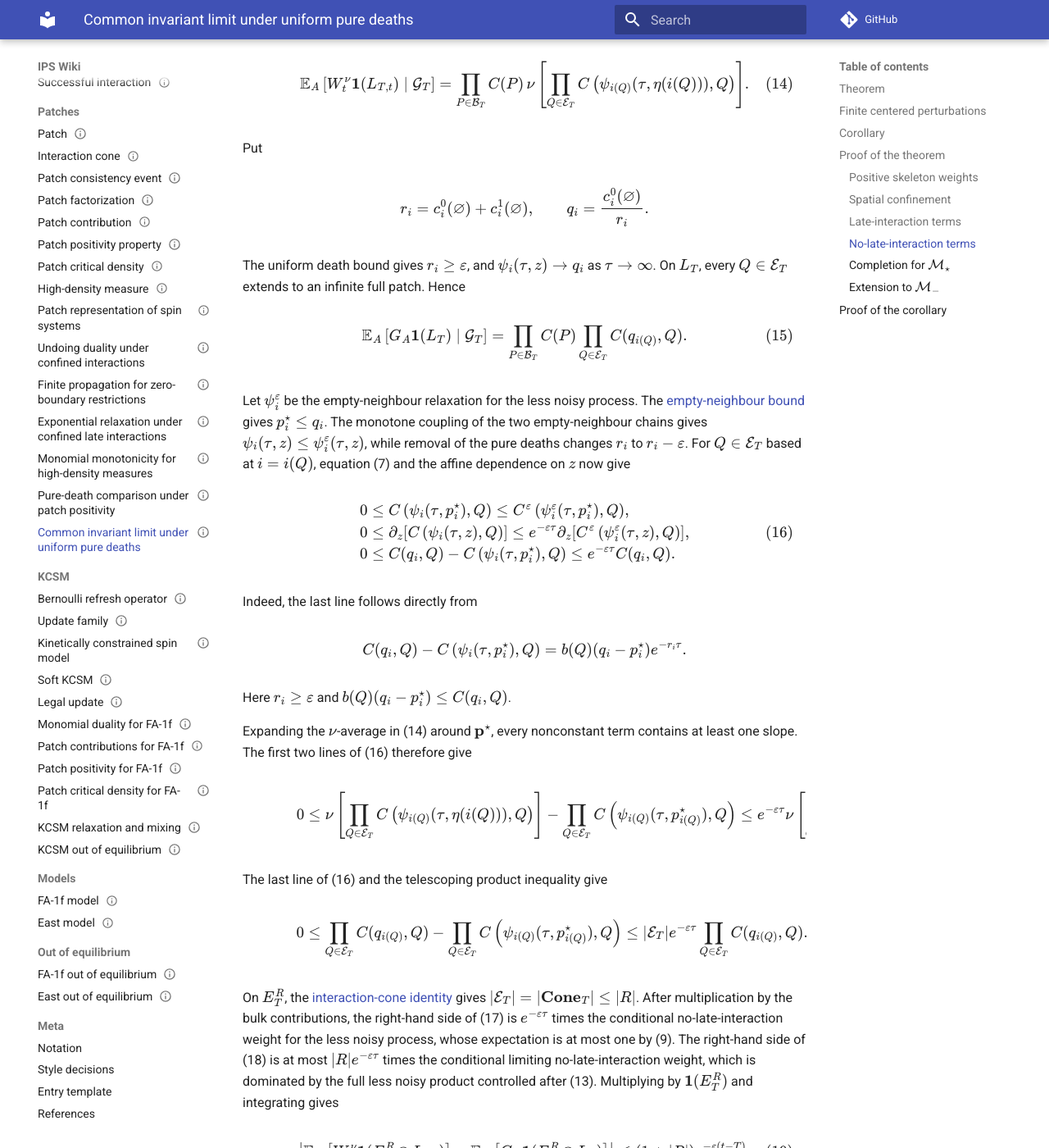
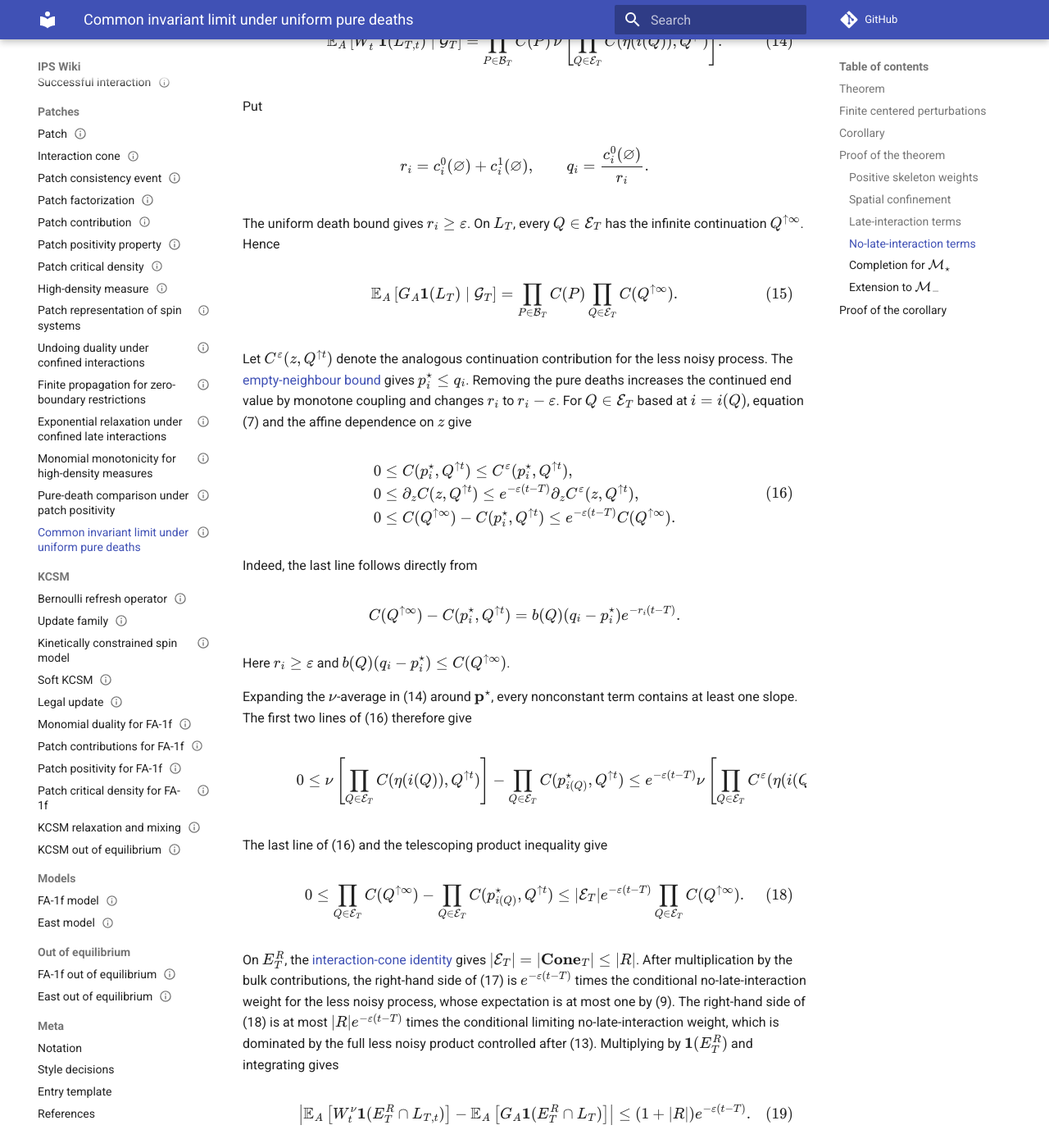
Before and after one commit to maciejgluchowski86-beep/ips-wiki, an MkDocs documentation site: the page built from docs/entries/common-invariant-limit-under-uniform-pure-deaths.md, in a window 1280 px wide and 1400 px high, scrolled down 5872 px. Shown: the whole window at 82% size. Built offline with MkDocs 1.6.1 and Material for MkDocs 9.7.7, drawn with Linux system fonts in a browser that asks for light colours; comment, search, counter and statistics services are not loaded; some of the changed text lies outside the part shown.

Commit message:
Use directional patch notation

```diff
--- a/docs/entries/common-invariant-limit-under-uniform-pure-deaths.md
+++ b/docs/entries/common-invariant-limit-under-uniform-pure-deaths.md
@@ -316,10 +316,10 @@ The full less noisy product has mass at most one: on \(\{|\mathcal P|<\infty\}\)
 
 ### No-late-interaction terms
 
-Set \(\tau=t-T\). On \(L_{T,t}\), every \(Q\in\mathcal E_T\) has a unique extension through time \(t\) with no intervening successful interaction. The [empty-neighbour relaxation identity](patch-contribution.md#empty-neighbour-relaxation) shows that its end contribution, multiplied by the conditional probability of this extension, is \(C(\psi_{i(Q)}(\tau,z),Q)\). Therefore
+On \(L_{T,t}\), every \(Q\in\mathcal E_T\) has the [no-interaction continuation](patch-contribution.md#no-interaction-continuation) \(Q^{\uparrow t}\). Its contribution includes the conditional probability of the continuation, so
 
 $$
-\mathbb E_A\left[W_t^\nu\ind(L_{T,t})\mid\cG_T\right]=\prod_{P\in\mathcal B_T}C(P)\,\nu\left[\prod_{Q\in\mathcal E_T}C\left(\psi_{i(Q)}(\tau,\eta(i(Q))),Q\right)\right].
+\mathbb E_A\left[W_t^\nu\ind(L_{T,t})\mid\cG_T\right]=\prod_{P\in\mathcal B_T}C(P)\,\nu\left[\prod_{Q\in\mathcal E_T}C(\eta(i(Q)),Q^{\uparrow t})\right].
 \tag{14}
 $$
 
@@ -331,20 +331,20 @@ r_i=c_i^0(\vn)+c_i^1(\vn),
 q_i=\frac{c_i^0(\vn)}{r_i}.
 $$
 
-The uniform death bound gives \(r_i\ge\varepsilon\), and \(\psi_i(\tau,z)\to q_i\) as \(\tau\to\infty\). On \(L_T\), every \(Q\in\mathcal E_T\) extends to an infinite full patch. Hence
+The uniform death bound gives \(r_i\ge\varepsilon\). On \(L_T\), every \(Q\in\mathcal E_T\) has the infinite continuation \(Q^{\uparrow\infty}\). Hence
 
 $$
-\mathbb E_A\left[G_A\ind(L_T)\mid\cG_T\right]=\prod_{P\in\mathcal B_T}C(P)\prod_{Q\in\mathcal E_T}C(q_{i(Q)},Q).
+\mathbb E_A\left[G_A\ind(L_T)\mid\cG_T\right]=\prod_{P\in\mathcal B_T}C(P)\prod_{Q\in\mathcal E_T}C(Q^{\uparrow\infty}).
 \tag{15}
 $$
 
-Let \(\psi_i^\varepsilon\) be the empty-neighbour relaxation for the less noisy process. The [empty-neighbour bound](patch-critical-density.md#empty-neighbour-bound) gives \(p_i^\star\le q_i\). The monotone coupling of the two empty-neighbour chains gives \(\psi_i(\tau,z)\le\psi_i^\varepsilon(\tau,z)\), while removal of the pure deaths changes \(r_i\) to \(r_i-\varepsilon\). For \(Q\in\mathcal E_T\) based at \(i=i(Q)\), equation (7) and the affine dependence on \(z\) now give
+Let \(C^\varepsilon(z,Q^{\uparrow t})\) denote the analogous continuation contribution for the less noisy process. The [empty-neighbour bound](patch-critical-density.md#empty-neighbour-bound) gives \(p_i^\star\le q_i\). Removing the pure deaths increases the continued end value by monotone coupling and changes \(r_i\) to \(r_i-\varepsilon\). For \(Q\in\mathcal E_T\) based at \(i=i(Q)\), equation (7) and the affine dependence on \(z\) give
 
 $$
 \begin{aligned}
-0&\le C\left(\psi_i(\tau,p_i^\star),Q\right)\le C^\varepsilon\left(\psi_i^\varepsilon(\tau,p_i^\star),Q\right),\\
-0&\le\partial_z\!\left[C\left(\psi_i(\tau,z),Q\right)\right]\le e^{-\varepsilon\tau}\partial_z\!\left[C^\varepsilon\left(\psi_i^\varepsilon(\tau,z),Q\right)\right],\\
-0&\le C(q_i,Q)-C\left(\psi_i(\tau,p_i^\star),Q\right)\le e^{-\varepsilon\tau}C(q_i,Q).
+0&\le C(p_i^\star,Q^{\uparrow t})\le C^\varepsilon(p_i^\star,Q^{\uparrow t}),\\
+0&\le\partial_zC(z,Q^{\uparrow t})\le e^{-\varepsilon(t-T)}\partial_zC^\varepsilon(z,Q^{\uparrow t}),\\
+0&\le C(Q^{\uparrow\infty})-C(p_i^\star,Q^{\uparrow t})\le e^{-\varepsilon(t-T)}C(Q^{\uparrow\infty}).
 \end{aligned}
 \tag{16}
 $$
@@ -352,26 +352,26 @@ $$
 Indeed, the last line follows directly from
 
 $$
-C(q_i,Q)-C\left(\psi_i(\tau,p_i^\star),Q\right)=b(Q)(q_i-p_i^\star)e^{-r_i\tau}.
+C(Q^{\uparrow\infty})-C(p_i^\star,Q^{\uparrow t})=b(Q)(q_i-p_i^\star)e^{-r_i(t-T)}.
 $$
 
-Here \(r_i\ge\varepsilon\) and \(b(Q)(q_i-p_i^\star)\le C(q_i,Q)\).
+Here \(r_i\ge\varepsilon\) and \(b(Q)(q_i-p_i^\star)\le C(Q^{\uparrow\infty})\).
 
 Expanding the \(\nu\)-average in (14) around \(\mathbf p^\star\), every nonconstant term contains at least one slope. The first two lines of (16) therefore give
 
 $$
-0\le\nu\left[\prod_{Q\in\mathcal E_T}C\left(\psi_{i(Q)}(\tau,\eta(i(Q))),Q\right)\right]-\prod_{Q\in\mathcal E_T}C\left(\psi_{i(Q)}(\tau,p_{i(Q)}^\star),Q\right)\le e^{-\varepsilon\tau}\nu\left[\prod_{Q\in\mathcal E_T}C^\varepsilon\left(\psi_{i(Q)}^\varepsilon(\tau,\eta(i(Q))),Q\right)\right].
+0\le\nu\left[\prod_{Q\in\mathcal E_T}C(\eta(i(Q)),Q^{\uparrow t})\right]-\prod_{Q\in\mathcal E_T}C(p_{i(Q)}^\star,Q^{\uparrow t})\le e^{-\varepsilon(t-T)}\nu\left[\prod_{Q\in\mathcal E_T}C^\varepsilon(\eta(i(Q)),Q^{\uparrow t})\right].
 \tag{17}
 $$
 
 The last line of (16) and the telescoping product inequality give
 
 $$
-0\le\prod_{Q\in\mathcal E_T}C(q_{i(Q)},Q)-\prod_{Q\in\mathcal E_T}C\left(\psi_{i(Q)}(\tau,p_{i(Q)}^\star),Q\right)\le|\mathcal E_T|e^{-\varepsilon\tau}\prod_{Q\in\mathcal E_T}C(q_{i(Q)},Q).
+0\le\prod_{Q\in\mathcal E_T}C(Q^{\uparrow\infty})-\prod_{Q\in\mathcal E_T}C(p_{i(Q)}^\star,Q^{\uparrow t})\le|\mathcal E_T|e^{-\varepsilon(t-T)}\prod_{Q\in\mathcal E_T}C(Q^{\uparrow\infty}).
 \tag{18}
 $$
 
-On \(E_T^R\), the [interaction-cone identity](interaction-cone.md) gives \(|\mathcal E_T|=|\mathbf{Cone}_T|\le|R|\). After multiplication by the bulk contributions, the right-hand side of (17) is \(e^{-\varepsilon\tau}\) times the conditional no-late-interaction weight for the less noisy process, whose expectation is at most one by (9). The right-hand side of (18) is at most \(|R|e^{-\varepsilon\tau}\) times the conditional limiting no-late-interaction weight, which is dominated by the full less noisy product controlled after (13). Multiplying by \(\ind(E_T^R)\) and integrating gives
+On \(E_T^R\), the [interaction-cone identity](interaction-cone.md) gives \(|\mathcal E_T|=|\mathbf{Cone}_T|\le|R|\). After multiplication by the bulk contributions, the right-hand side of (17) is \(e^{-\varepsilon(t-T)}\) times the conditional no-late-interaction weight for the less noisy process, whose expectation is at most one by (9). The right-hand side of (18) is at most \(|R|e^{-\varepsilon(t-T)}\) times the conditional limiting no-late-interaction weight, which is dominated by the full less noisy product controlled after (13). Multiplying by \(\ind(E_T^R)\) and integrating gives
 
 $$
 \left|\mathbb E_A\left[W_t^\nu\ind(E_T^R\cap L_{T,t})\right]-\mathbb E_A\left[G_A\ind(E_T^R\cap L_T)\right]\right|\le(1+|R|)e^{-\varepsilon(t-T)}.
```
Also changed, not shown: docs/entries/interaction-cone.md (+1 -1 lines), docs/entries/patch-consistency-event.md (+1 -1 lines), docs/entries/patch-contribution.md (+28 -2 lines), docs/entries/patch.md (+13 -13 lines), docs/meta/notation.md (+2 -0 lines).
